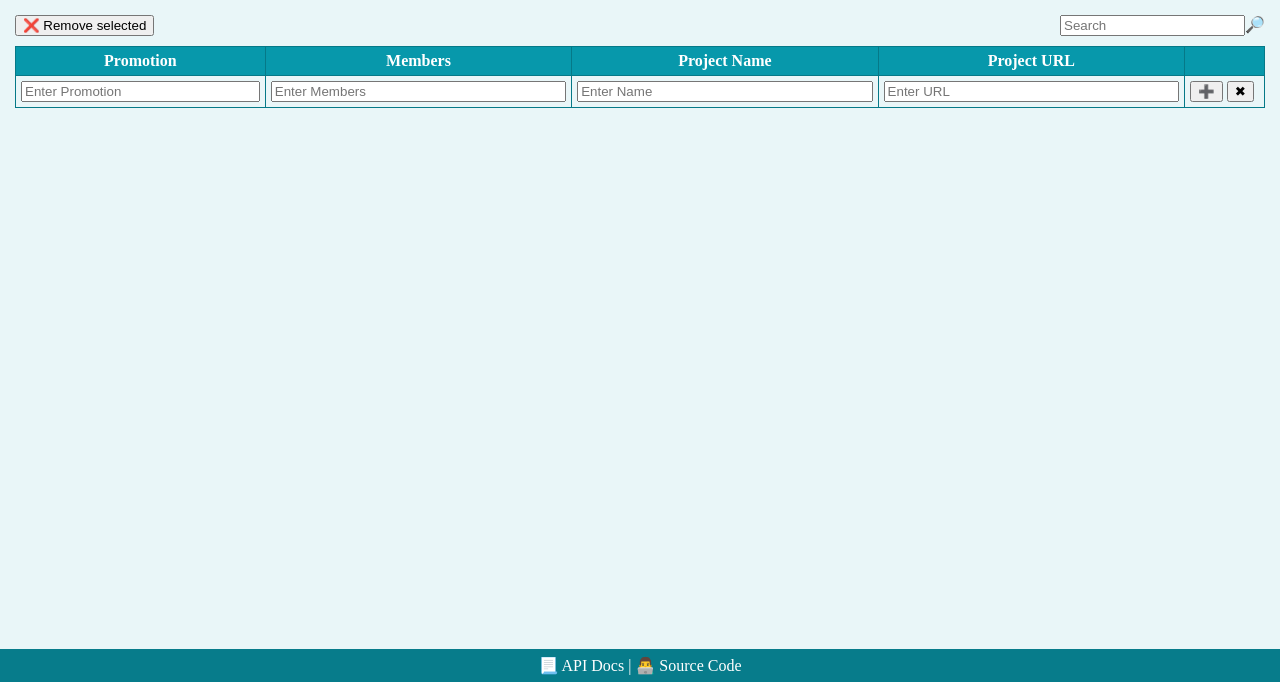
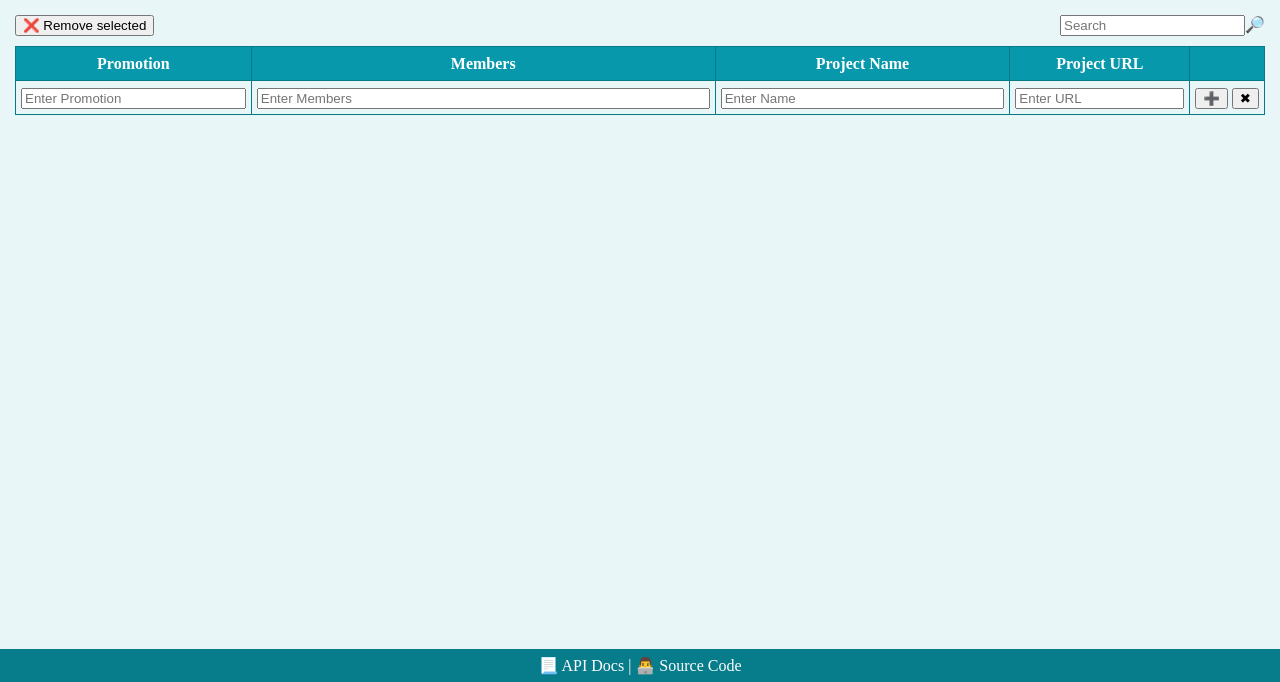
Before and after one commit to danacomanescu/teams-networking, a website built with webpack: page src/index.html in a window 1280 px wide. Shown: the part 118-800 px from the top of the page. Built offline with nearby package versions, Linux system fonts and the light colour scheme; files whose address does not match are found by name.

Commit message:
table layout

```diff
--- a/src/index.html
+++ b/src/index.html
@@ -27,11 +27,11 @@
       <form id="teamsForm" action="" method="get">
         <table id="teamsTable">
           <colgroup>
-            <col span="1" style="width: 20%" />
-            <col span="1" />
-            <col span="1" />
-            <col span="1" />
-            <col span="1" style="width: 80px" />
+            <col style="width: 20%" />
+            <col style="width: 40%" />
+            <col style="width: 25%" />
+            <col style="width: 15%" />
+            <col class="table-actions" />
           </colgroup>
           <thead>
             <tr>
--- a/src/style.css
+++ b/src/style.css
@@ -65,6 +65,10 @@ footer {
 #teamsTable td {
   padding: 5px;
   border: 1px solid #057988;
+  line-height: 23px;
+  white-space: nowrap;
+  overflow: hidden;
+  text-overflow: ellipsis;
 }
 #teamsTable th {
   background-color: #0798ab;
@@ -79,10 +83,23 @@ footer {
   box-sizing: border-box;
 }
 
+.table-action {
+  width: 80px;
+}
+
 .edit-btn,
 .delete-btn {
   color: #02638d;
   cursor: pointer;
+  display: none;
+}
+
+#teamsTable tr:hover .edit-btn {
+  display: inline-block;
+}
+
+#teamsTable tr:hover .delete-btn {
+  display: inline-block;
 }
 
 .delete-btn:hover {
```
